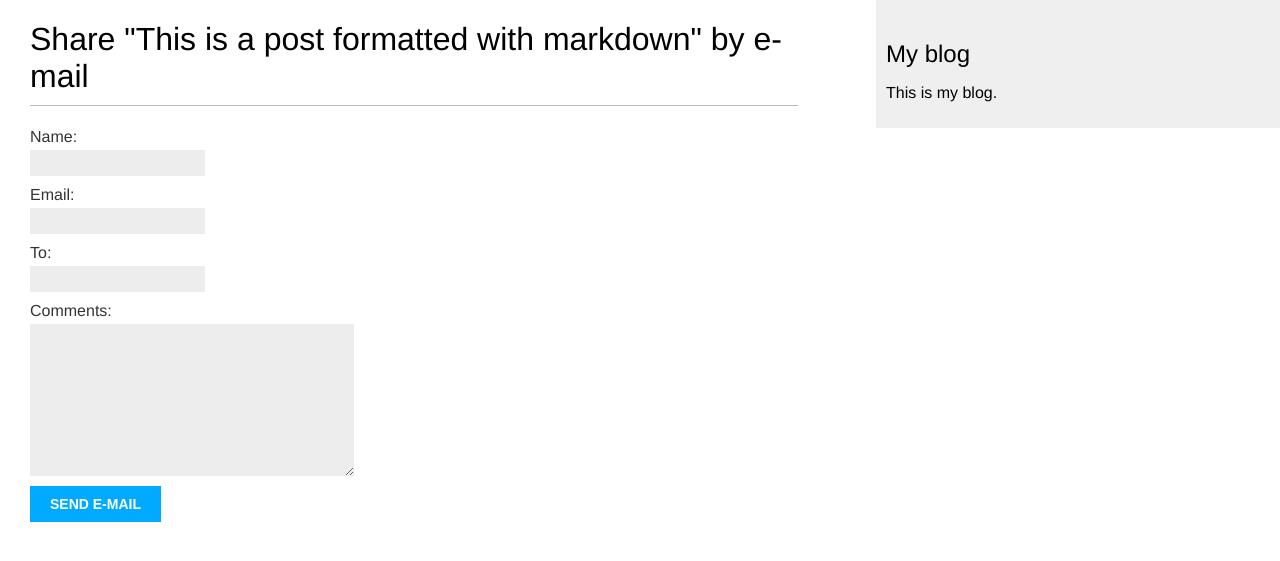
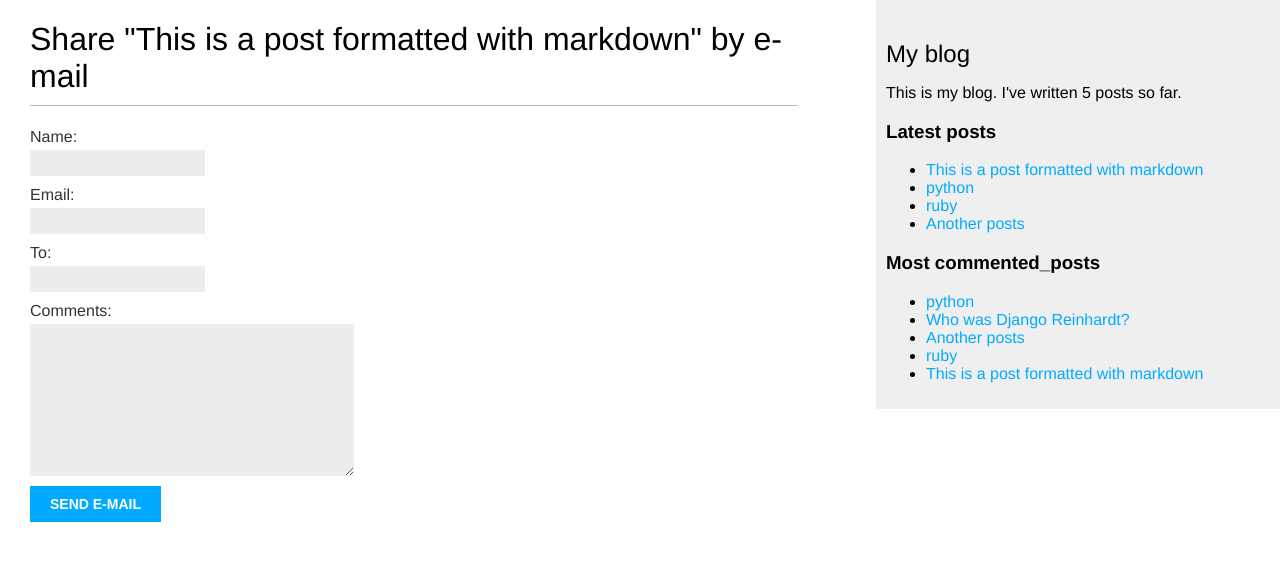
Before and after one commit to azumarions/MyDjango, a Django app: page /blog/8/share/ in a window 1280 px wide. Shown: the top 561 px of the page. Run offline with Django 3.2, Linux system fonts and the light colour scheme; data comes from the database, SQL or seed files in the repository; both versions use the stored data as it was after the commit; parts of the project's set-up code (start-up, migrations or seed data) failed here and were passed over.

Commit message:
creating custom template tags and filters

```diff
--- a/blog/templates/blog/base.html
+++ b/blog/templates/blog/base.html
@@ -1,3 +1,4 @@
+{% load blog_tags %}
 {% load static %}
 <!DOCTYPE html>
 <html>
@@ -12,7 +13,18 @@
   </div>
   <div id="sidebar">
     <h2>My blog</h2>
-    <p>This is my blog.</p>
+    <p>This is my blog. I've written {% total_posts %} posts so far.</p>
+    <h3>Latest posts</h3>
+    {% show_latest_posts 4 %}
+    <h3>Most commented_posts</h3>
+    {% get_most_commented_posts as most_commented_posts %}
+    <ul>
+      {% for post in most_commented_posts %}
+      <li>
+        <a href="{{ post.get_absolute_url }}">{{ post.title }}</a>
+      </li>
+      {% endfor %}
+    </ul>
   </div>
 </body>
 </html>
--- /dev/null
+++ b/blog/templates/blog/post/latest_posts.html
@@ -0,0 +1,7 @@
+<ul>
+    {% for post in latest_posts %}
+        <li>
+            <a href="{{ post.get_absolute_url }}">{{ post.title }}</a>
+        </li>
+    {% endfor %}
+</ul>
--- a/blog/templates/blog/post/list.html
+++ b/blog/templates/blog/post/list.html
@@ -25,7 +25,7 @@
     <p class="date">
       Published {{ post.publish }} by {{ post.author }}
     </p>
-    {{ post.body|truncatewords:30|linebreaks }}
+    {{ post.body|markdown|truncatewords_html:30 }}
   {% endfor %}
   {% include "pagination.html" with page=posts %}
 {% endblock %}
--- /dev/null
+++ b/blog/templatetags/blog_tags.py
@@ -0,0 +1,28 @@
+from django import template
+from django.db.models import Count
+from django.utils.safestring import mark_safe
+import markdown
+
+from ..models import Post
+
+register = template.Library()
+
+
+
+@register.simple_tag
+def total_posts():
+    return Post.published.count()
+
+@register.inclusion_tag('blog/post/latest_posts.html')
+def show_latest_posts(count=5):
+    latest_posts = Post.published.order_by('-publish')[:count]
+    return {'latest_posts': latest_posts}
+
+@register.simple_tag
+def get_most_commented_posts(count=5):
+    return Post.published.annotate(
+        total_comments=Count('comments')).order_by('-total_comments')[:count]
+
+@register.filter(name="markdown")
+def markdown_format(text):
+    return mark_safe(markdown.markdown(text))
```
Also changed, not shown: blog/templatetags/__init__.py (added), db.sqlite3.
